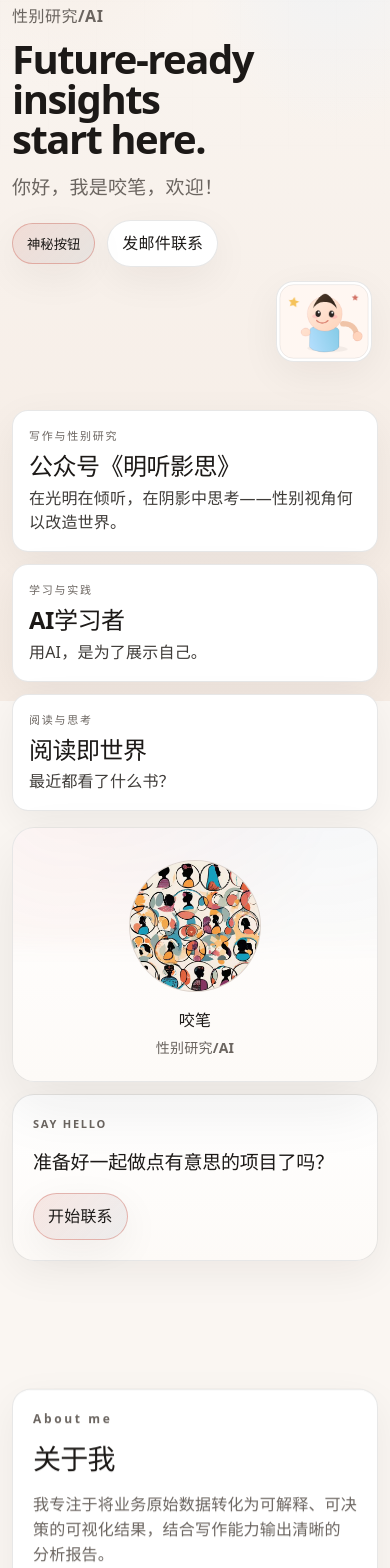
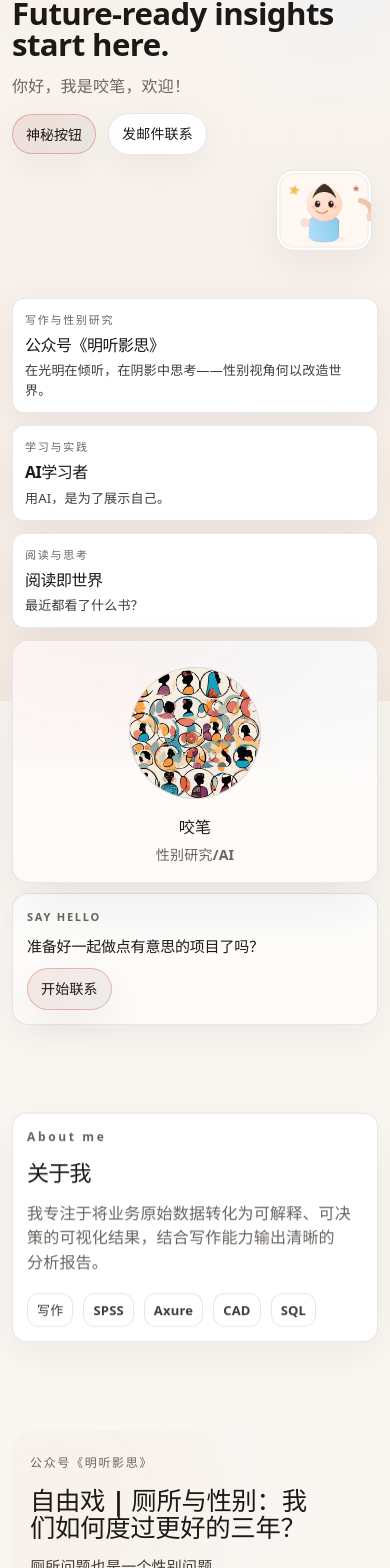
Before and after one commit to yaobi07/yaobiprofile, a React (Vite) app: page / in a window 390 px wide. Shown: the part 143-1711 px from the top of the page. Built offline with nearby package versions, Linux system fonts and the light colour scheme.

Commit message:
first commit

```diff
--- a/src/App.css
+++ b/src/App.css
@@ -1106,4 +1106,175 @@
     flex-direction: column;
     align-items: flex-start;
   }
+  /* 修复 CSS 特异性：让 reading/projects 轮播在手机上也能正确单列排列 */
+  .section[data-carousel-id="reading"] .carouselSlide,
+  .section[data-carousel-id="projects"] .carouselSlide {
+    grid-template-columns: 1fr;
+  }
+  .section[data-carousel-id="reading"] .carouselRight {
+    aspect-ratio: 2 / 3;
+    max-width: min(260px, 65%);
+    margin: 0 auto;
+    justify-self: center;
+  }
+  .section[data-carousel-id="projects"] .carouselRight {
+    aspect-ratio: 16 / 9;
+    max-width: 100%;
+    justify-self: stretch;
+  }
+  /* 缩小轮播字体 */
+  .carouselTitle {
+    font-size: clamp(26px, 5.5vw, 40px);
+  }
+  .carouselDesc {
+    font-size: 17px;
+  }
+  /* 收敛主标题尺寸 */
+  .headline {
+    font-size: clamp(32px, 7vw, 78px);
+  }
+  /* 去除 heroCard 的固定最小宽度，防止溢出 */
+  .heroCard {
+    min-width: 0;
+  }
+  /* 能力卡片标题缩小 */
+  .capabilityTitle {
+    font-size: 20px;
+  }
 }
+
+/* 中等手机：≤ 640px */
+@media (max-width: 640px) {
+  .section {
+    padding: 56px 0;
+  }
+  .heroSection {
+    padding-top: 48px;
+  }
+  .carouselTitle {
+    font-size: clamp(22px, 5.5vw, 32px);
+  }
+  .carouselDesc {
+    font-size: 16px;
+  }
+  .capabilityTitle {
+    font-size: 18px;
+  }
+  .capabilityDesc {
+    font-size: 14px;
+  }
+  .heroCtaBand {
+    gap: 10px;
+  }
+  .ctaPanelText {
+    font-size: 16px;
+  }
+}
+
+/* 小屏手机：≤ 480px */
+@media (max-width: 480px) {
+  .topbar {
+    padding: 10px 12px;
+  }
+  .nav {
+    gap: 2px;
+  }
+  .nav a {
+    padding: 6px 5px;
+    font-size: 12px;
+  }
+  .headline {
+    font-size: clamp(26px, 8vw, 42px);
+    letter-spacing: -0.6px;
+  }
+  .subhead {
+    font-size: 16px;
+    margin-bottom: 14px;
+  }
+  .section {
+    padding: 44px 0;
+  }
+  .heroSection {
+    padding-top: 36px;
+  }
+  .heroGrid {
+    gap: 12px;
+  }
+  .sectionFrame {
+    padding: 14px;
+    border-radius: 14px;
+  }
+  .sectionTitle {
+    font-size: 22px;
+  }
+  .carouselLeft {
+    padding: 14px 8px 0;
+  }
+  .carouselTitle {
+    font-size: clamp(20px, 6.5vw, 28px);
+    letter-spacing: -0.3px;
+  }
+  .carouselDesc {
+    font-size: 15px;
+    margin-bottom: 12px;
+  }
+  .carouselControls {
+    padding-top: 10px;
+    gap: 10px;
+  }
+  .ctaPanel {
+    padding: 14px;
+    border-radius: 16px;
+    gap: 10px;
+  }
+  .ctaPanelText {
+    font-size: 15px;
+  }
+  .heroCard {
+    padding: 14px;
+    border-radius: 16px;
+  }
+  .capabilityCard {
+    padding: 12px;
+    border-radius: 12px;
+  }
+  .capabilityTitle {
+    font-size: 16px;
+  }
+  .capabilityDesc {
+    font-size: 13px;
+  }
+  .btn {
+    font-size: 14px;
+    padding: 9px 13px;
+  }
+  .chip {
+    font-size: 13px;
+    padding: 6px 9px;
+  }
+}
+
+/* 超小屏：≤ 360px（iPhone SE 等） */
+@media (max-width: 360px) {
+  .nav a {
+    padding: 5px 4px;
+    font-size: 11px;
+  }
+  .brand {
+    font-size: 12px;
+  }
+  .brandDot {
+    width: 8px;
+    height: 8px;
+  }
+  .headline {
+    font-size: clamp(22px, 7.5vw, 32px);
+  }
+  .carouselTitle {
+    font-size: clamp(18px, 6vw, 26px);
+  }
+  .container,
+  .heroGrid {
+    width: min(100%, calc(100% - 16px));
+  }
+}
```
Also changed, not shown: .claude/settings.local.json (added).
